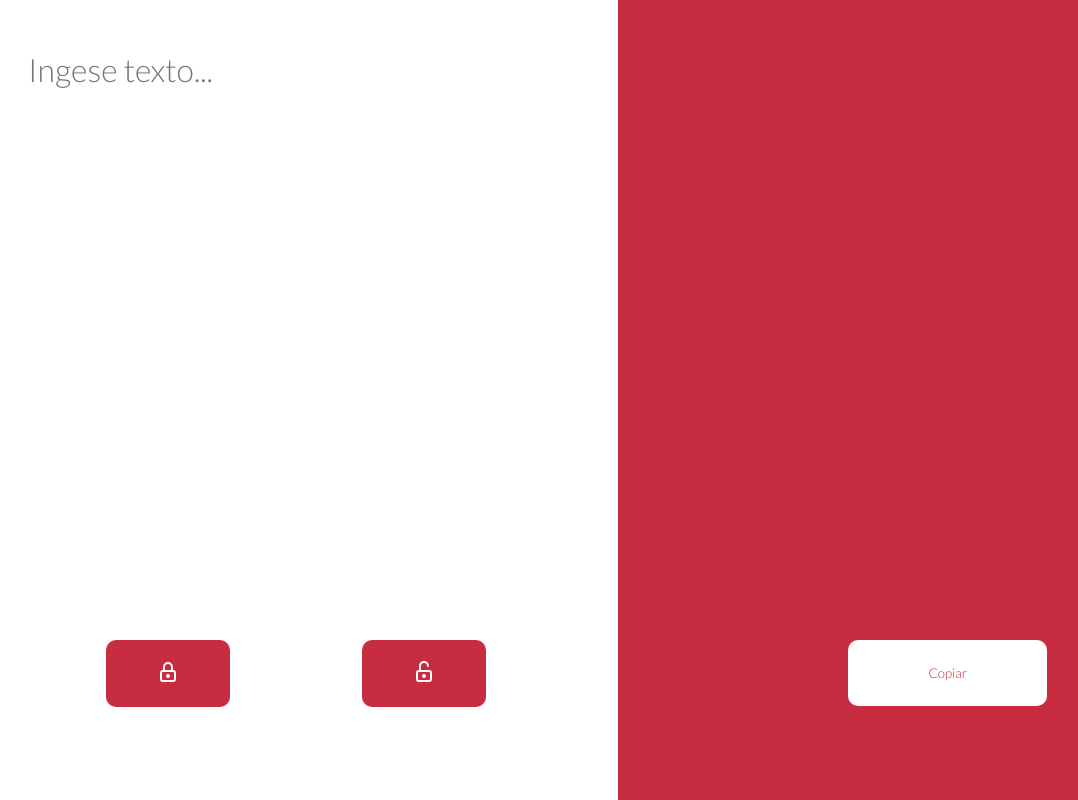
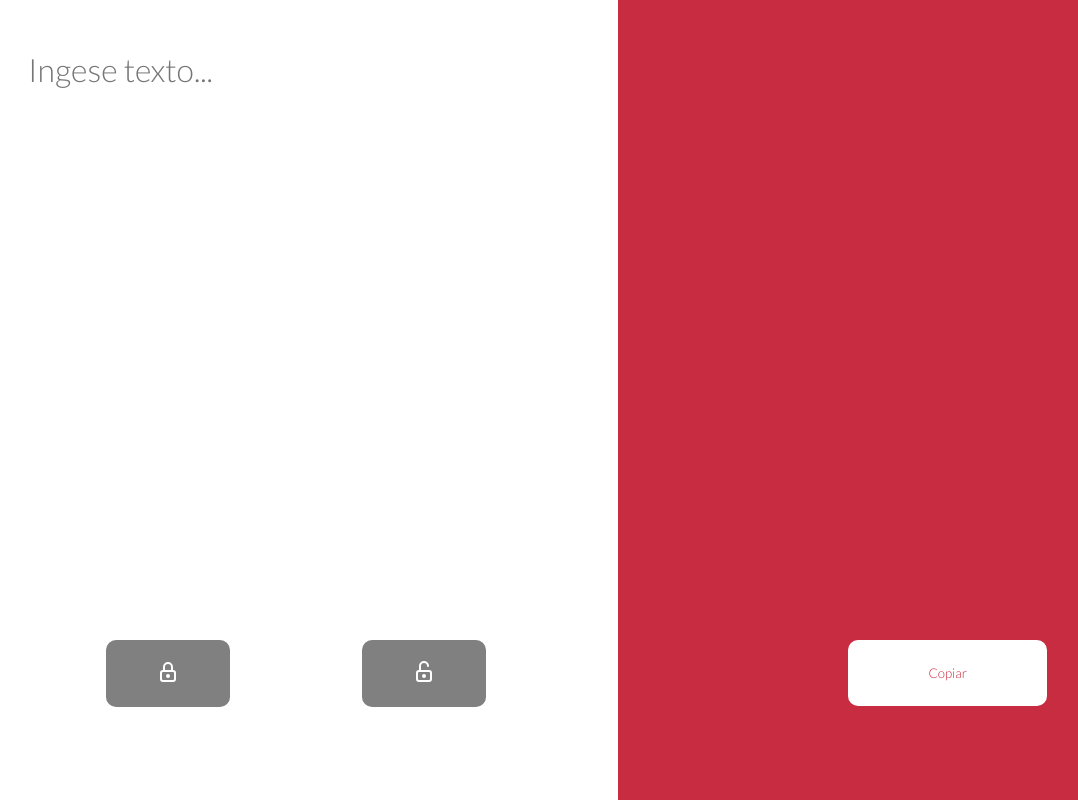
Before and after one commit to smenaquispe/-Challenge-Sprint-01-One-Oracle, a plain HTML site: page index.html in a window 1280 px wide. Shown: the whole page, without its empty margins (22-1100 px from the left). Drawn offline with Linux system fonts and the light colour scheme; the site is published under a folder, as on GitHub Pages, so addresses that start at the root find nothing.

Commit message:
to production

```diff
--- a/index.html
+++ b/index.html
@@ -3,7 +3,7 @@
   <head>
     <meta charset="UTF-8" />
     <meta name="viewport" content="width=device-width, initial-scale=1.0" />
-    <title>Vite App</title>
+    <title>Encriptador</title>
     <link rel="preconnect" href="https://fonts.googleapis.com">
     <link rel="preconnect" href="https://fonts.gstatic.com" crossorigin>
     <link href="https://fonts.googleapis.com/css2?family=Lato:wght@100;300;700&display=swap" rel="stylesheet">
@@ -36,6 +36,6 @@
     <span class="message" id="message-input-text">Solo letras minúsculas</span>
     <span class="message" id="message-copy">Copiado!</span>
 
-    <script type="module" src="/main.js"></script>
+    <script src="main.js"></script>
   </body>
 </html>
```
